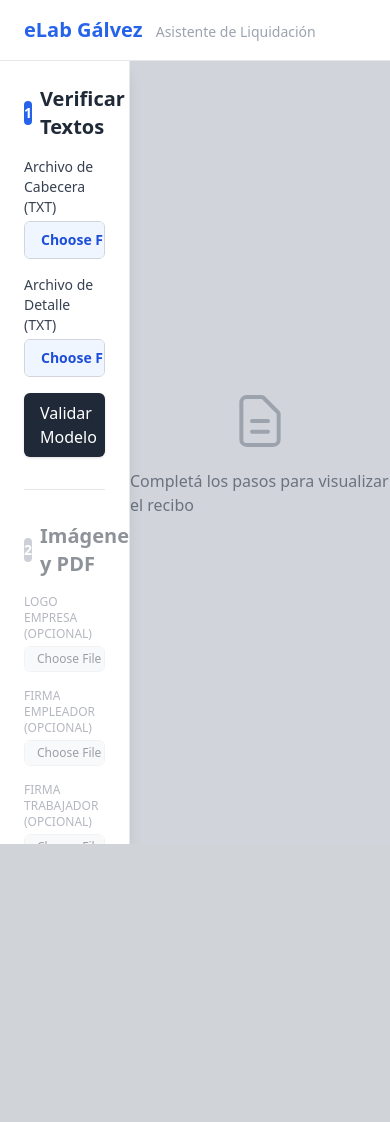
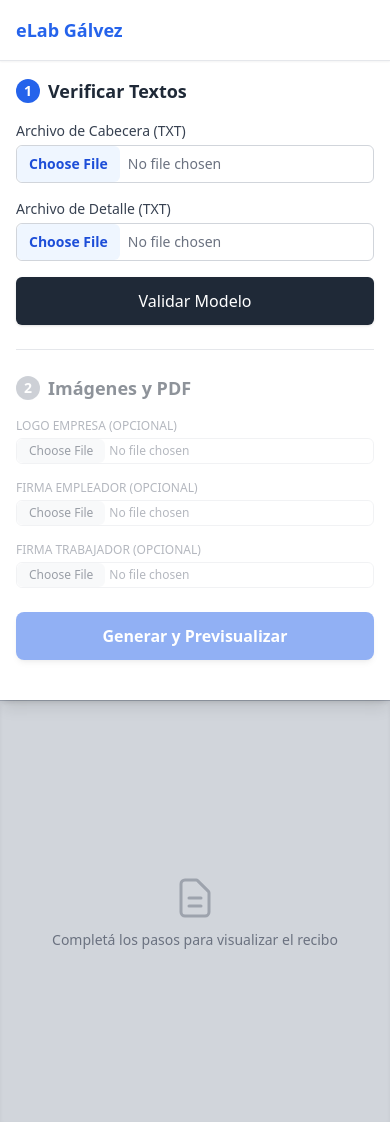
Before and after one commit to MartinaBoero73/elab-galvez, a FastAPI app: page / in a window 390 px wide. Before the commit the page ends 844 px from the top, so only its background shows below. Run offline with FastAPI, Linux system fonts and the light colour scheme; some libraries are stand-ins or nearby versions.

Commit message:
Adds reponsivity for mobile users

```diff
--- a/src/elab_galvez/templates/index.html
+++ b/src/elab_galvez/templates/index.html
@@ -6,32 +6,36 @@
     <title>Generador de Recibos | Gálvez</title>
     <script src="https://cdn.tailwindcss.com"></script>
 </head>
-<body class="bg-gray-50 h-screen flex flex-col font-sans text-gray-800">
+<body class="bg-gray-50 min-h-screen flex flex-col font-sans text-gray-800 overflow-x-hidden">
 
-    <header class="bg-white shadow-sm py-4 px-6 border-b border-gray-200">
-        <h1 class="text-xl font-bold text-blue-600">eLab Gálvez <span class="text-gray-400 font-normal text-sm ml-2">Asistente de Liquidación</span></h1>
+    <header class="bg-white shadow-sm py-4 px-4 md:px-6 border-b border-gray-200 sticky top-0 z-50">
+        <h1 class="text-lg md:text-xl font-bold text-blue-600 flex items-baseline">
+            eLab Gálvez
+            <span class="text-gray-400 font-normal text-xs md:text-sm ml-2 hidden sm:inline">Asistente de Liquidación</span>
+        </h1>
     </header>
 
-    <main class="flex-1 flex overflow-hidden">
+    <main class="flex-1 flex flex-col md:flex-row overflow-hidden">
 
-        <div class="w-1/3 bg-white p-6 border-r border-gray-200 shadow-lg z-10 flex flex-col overflow-y-auto">
+        <div class="w-full md:w-1/3 bg-white p-4 md:p-6 md:border-r border-gray-200 shadow-lg z-10 flex flex-col overflow-y-auto">
 
-            <div id="step-1" class="mb-8 transition-all">
+            <div id="step-1" class="mb-6 md:mb-8 transition-all">
                 <div class="flex items-center mb-4">
                     <span class="bg-blue-600 text-white rounded-full w-6 h-6 flex items-center justify-center text-sm font-bold mr-2">1</span>
-                    <h2 class="text-xl font-bold">Verificar Textos</h2>
+                    <h2 class="text-lg md:text-xl font-bold">Verificar Textos</h2>
                 </div>
 
                 <div class="space-y-4">
                     <div>
                         <label class="block text-sm font-medium text-gray-700 mb-1">Archivo de Cabecera (TXT)</label>
-                        <input type="file" id="file-cabecera" accept=".txt" class="block w-full text-sm text-gray-500 file:mr-4 file:py-2 file:px-4 file:rounded-md file:border-0 file:text-sm file:font-semibold file:bg-blue-50 file:text-blue-700 hover:file:bg-blue-100 cursor-pointer border border-gray-300 rounded-md">
+                        <!-- Mobile adjustments for file input -->
+                        <input type="file" id="file-cabecera" accept=".txt" class="block w-full text-sm text-gray-500 file:mr-2 md:file:mr-4 file:py-2 file:px-3 md:file:px-4 file:rounded-md file:border-0 file:text-sm file:font-semibold file:bg-blue-50 file:text-blue-700 hover:file:bg-blue-100 cursor-pointer border border-gray-300 rounded-md">
                     </div>
                     <div>
                         <label class="block text-sm font-medium text-gray-700 mb-1">Archivo de Detalle (TXT)</label>
-                        <input type="file" id="file-detalle" accept=".txt" class="block w-full text-sm text-gray-500 file:mr-4 file:py-2 file:px-4 file:rounded-md file:border-0 file:text-sm file:font-semibold file:bg-blue-50 file:text-blue-700 hover:file:bg-blue-100 cursor-pointer border border-gray-300 rounded-md">
+                        <input type="file" id="file-detalle" accept=".txt" class="block w-full text-sm text-gray-500 file:mr-2 md:file:mr-4 file:py-2 file:px-3 md:file:px-4 file:rounded-md file:border-0 file:text-sm file:font-semibold file:bg-blue-50 file:text-blue-700 hover:file:bg-blue-100 cursor-pointer border border-gray-300 rounded-md">
                     </div>
-                    <button id="btn-verificar" class="w-full bg-gray-800 hover:bg-gray-900 text-white font-medium py-2 px-4 rounded-md shadow transition-colors">
+                    <button id="btn-verificar" class="w-full bg-gray-800 hover:bg-gray-900 text-white font-medium py-3 md:py-2 px-4 rounded-md shadow transition-colors active:scale-95">
                         Validar Modelo
                     </button>
                 </div>
@@ -46,12 +50,12 @@
                 </div>
             </div>
 
-            <hr class="border-gray-200 mb-8">
+            <hr class="border-gray-200 mb-6 md:mb-8">
 
-            <div id="step-2" class="opacity-50 pointer-events-none transition-all">
+            <div id="step-2" class="opacity-50 pointer-events-none transition-all pb-6 md:pb-0">
                 <div class="flex items-center mb-4">
                     <span class="bg-gray-400 text-white rounded-full w-6 h-6 flex items-center justify-center text-sm font-bold mr-2" id="badge-2">2</span>
-                    <h2 class="text-xl font-bold">Imágenes y PDF</h2>
+                    <h2 class="text-lg md:text-xl font-bold">Imágenes y PDF</h2>
                 </div>
 
                 <div class="space-y-4 mb-6">
@@ -69,20 +73,21 @@
                     </div>
                 </div>
 
-                <button id="btn-generar" class="w-full bg-blue-600 hover:bg-blue-700 text-white font-bold py-3 px-4 rounded-lg shadow-md transition-colors flex justify-center items-center">
-                    <span id="btn-text">Generar y Previsualizar PDF</span>
+                <button id="btn-generar" class="w-full bg-blue-600 hover:bg-blue-700 text-white font-bold py-3 px-4 rounded-lg shadow-md transition-colors flex justify-center items-center active:scale-95">
+                    <span id="btn-text">Generar y Previsualizar</span>
                 </button>
             </div>
 
         </div>
 
-        <div class="w-2/3 bg-gray-300 p-4 relative">
-            <div id="placeholder-view" class="absolute inset-0 flex flex-col items-center justify-center text-gray-500">
-                <svg class="w-16 h-16 mb-4 opacity-50" fill="none" stroke="currentColor" viewBox="0 0 24 24"><path stroke-linecap="round" stroke-linejoin="round" stroke-width="1.5" d="M9 12h6m-6 4h6m2 5H7a2 2 0 01-2-2V5a2 2 0 012-2h5.586a1 1 0 01.707.293l5.414 5.414a1 1 0 01.293.707V19a2 2 0 01-2 2z"></path></svg>
-                <p>Completá los pasos para visualizar el recibo</p>
+        <div class="w-full md:w-2/3 bg-gray-300 p-2 md:p-4 relative min-h-[50vh] md:min-h-0 flex-1 border-t md:border-t-0 border-gray-400 shadow-inner md:shadow-none">
+
+            <div id="placeholder-view" class="absolute inset-0 flex flex-col items-center justify-center text-gray-500 text-center p-4">
+                <svg class="w-12 h-12 md:w-16 md:h-16 mb-2 md:mb-4 opacity-50" fill="none" stroke="currentColor" viewBox="0 0 24 24"><path stroke-linecap="round" stroke-linejoin="round" stroke-width="1.5" d="M9 12h6m-6 4h6m2 5H7a2 2 0 01-2-2V5a2 2 0 012-2h5.586a1 1 0 01.707.293l5.414 5.414a1 1 0 01.293.707V19a2 2 0 01-2 2z"></path></svg>
+                <p class="text-sm md:text-base">Completá los pasos para visualizar el recibo</p>
             </div>
 
-            <iframe id="pdf-viewer" class="w-full h-full shadow-2xl rounded-sm hidden bg-white" src="" type="application/pdf"></iframe>
+            <iframe id="pdf-viewer" class="w-full h-full min-h-[60vh] md:min-h-full shadow-lg md:shadow-2xl rounded-sm hidden bg-white border-0" src="" type="application/pdf"></iframe>
         </div>
     </main>
 
@@ -126,6 +131,10 @@
                     badge2.classList.remove('bg-gray-400');
                     badge2.classList.add('bg-blue-600');
                     btnVerificar.textContent = "Validar Modelo";
+
+                    if(window.innerWidth < 768) {
+                         step2.scrollIntoView({ behavior: 'smooth', block: 'start' });
+                    }
                 } else {
                     alert("Error parseando: " + data.message);
                     btnVerificar.textContent = "Validar Modelo";
@@ -163,10 +172,14 @@
                 pdfViewer.src = pdfUrl;
                 pdfViewer.classList.remove('hidden');
 
+                if(window.innerWidth < 768) {
+                     pdfViewer.parentElement.scrollIntoView({ behavior: 'smooth', block: 'start' });
+                }
+
             } catch (err) {
                 alert(err.message);
             } finally {
-                btnGenerarText.textContent = "Generar y Previsualizar PDF";
+                btnGenerarText.textContent = "Generar y Previsualizar";
                 btnGenerar.disabled = false;
             }
         });
```
